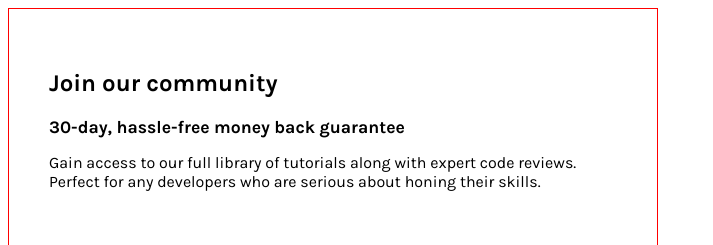
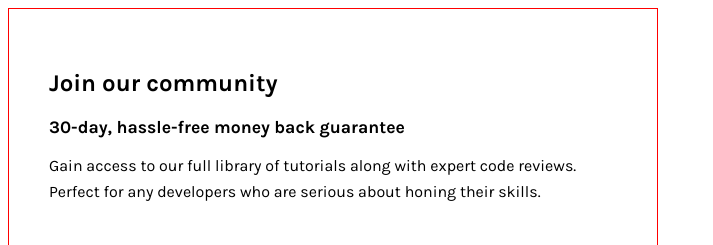
Before and after one commit to h4sitha/Single-price-grid-component-frontendmentor, a plain HTML site: page index.html in a window 1280 px wide. Shown: the top 245 px of the page, without its empty margins (0-713 px from the left). Drawn offline with Linux system fonts and the light colour scheme.

Commit message:
Update line height of paragraph

```diff
--- a/styles.css
+++ b/styles.css
@@ -56,3 +56,7 @@ section {
 button {
     width: 100%;
 }
+
+#top-section p {
+    line-height: 1.65rem;
+}
```
